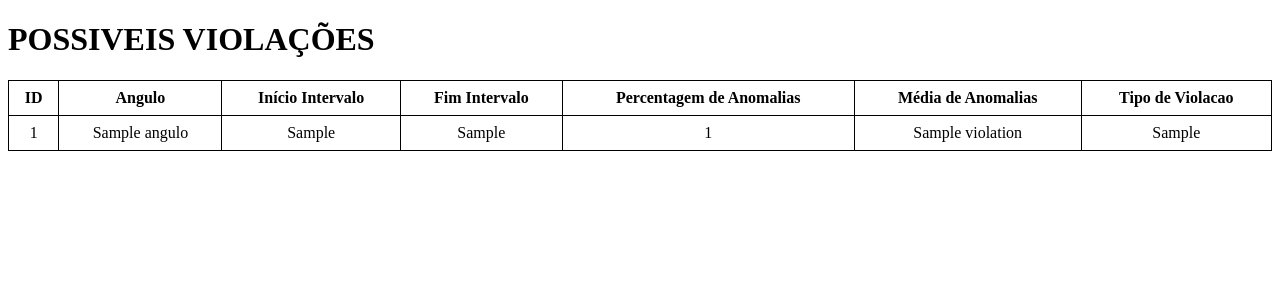
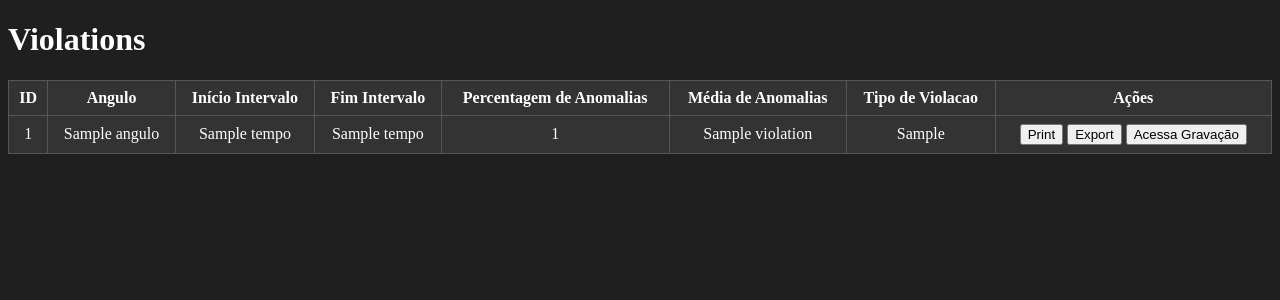
Before and after one commit to Tiagoconect/Desenvolvendo_uma_Aplicacao_IoT_para_Fiscalizar_a_Poluicao_Sonora_, a Flask app: template templates/index2.html in a window 1280 px wide. Shown: the top 300 px of the page. Run offline with Flask 3, Linux system fonts and the light colour scheme; the template is opened without the code that fills it: most values are stand-ins (such as "Sample title", 1, 10 or a date in 2020); parts of the project's set-up code (start-up, migrations or seed data) failed here and were passed over.

Commit message:
ajustando

```diff
--- a/fis_med.py
+++ b/fis_med.py
@@ -8,6 +8,8 @@ colecao = db["tratando_testeH"]
 
 # Criar uma nova coleção para valores que violaram os limites
 colecao_violacoes = db["violacoes"]
+colecao_violacoes.delete_many({})  # Remove todos os documentos da coleção "violacoes"
+
 
 # Limites de decibéis permitidos
 limite_dB_dia = 50  # Limite durante o dia
@@ -29,8 +31,9 @@ for documento in colecao.find():
     # Converta as horas para o formato de hora com segundos
     hora_inicio_intervalo = datetime.strptime(inicio_intervalo, "%H:%M:%S").time()
     hora_fim_intervalo = datetime.strptime(fim_intervalo, "%H:%M:%S").time()
+    tipo_violacao = None
     if percentagem_anomalias > 10:
-        tipo_violacao = None
+
         print(f"Ângulo do Servo: {angulo}, Percentual de Anomalia: {percentagem_anomalias:.2f}%")
         print(f"Média das Anomalias: {media_anomalias:.2f}")
         if anomalous_values:
--- a/templates/Tela_Principla.html
+++ b/templates/Tela_Principla.html
@@ -69,7 +69,7 @@
             <a href="#">Percentual de Anormalidade por Região</a>
         </div>
         <div class="menu-item">
-            <a href="#">Anormalidades com Grande Potencial de Infração</a>
+            <a href="http://192.168.43.249/index2">Possiveis Infrações</a>
         </div>
         <div class="menu-item">
             <a href="#">Opção 4</a>
--- a/templates/index2.html
+++ b/templates/index2.html
@@ -5,19 +5,26 @@
     <meta name="viewport" content="width=device-width, initial-scale=1.0">
     <title>Violations</title>
     <style>
+        body {
+            background-color: #1f1f1f; /* Dark background color */
+            color: #ffffff; /* Light text color */
+        }
+
         table {
             border-collapse: collapse;
             width: 100%;
+            background-color: #333; /* Dark table background color */
         }
+
         th, td {
-            border: 1px solid black;
+            border: 1px solid #555; /* Dark border color */
             padding: 8px;
             text-align: center;
         }
     </style>
 </head>
 <body>
-    <h1>POSSIVEIS VIOLAÇÕES</h1>
+    <h1>Violations</h1>
     <table>
         <tr>
             <th>ID</th>
@@ -27,18 +34,53 @@
             <th>Percentagem de Anomalias</th>
             <th>Média de Anomalias</th>
             <th>Tipo de Violacao</th>
+            <th>Ações</th>
         </tr>
         {% for violation in violations %}
             <tr>
                 <td>{{ violation._id }}</td>
                 <td>{{ violation.angulo }}</td>
-                <td>{{ violation.inicio_intervalo }}</td>
-                <td>{{ violation.fim_intervalo }}</td>
+                <td>{{ violation.inicio_intervalo.tempo }}</td>
+                <td>{{ violation.fim_intervalo.tempo }}</td>
                 <td>{{ violation.percentagem_anomalias }}</td>
                 <td>{{ violation.media_anomalias }}</td>
                 <td>{{ violation.tipo_violacao }}</td>
+                <td>
+                    <button onclick="printViolationRow(this.parentNode.parentNode)">Print</button>
+                    <button onclick="exportViolation('{{ violation._id }}')">Export</button>
+                    <button onclick="acessaGravacao('{{ violation._id }}')">Acessa Gravação</button>
+                </td>
             </tr>
         {% endfor %}
     </table>
+
+    <script>
+       function printViolationRow(row) {
+    // Clone the row to create a standalone table with only the selected row
+    const clonedTable = document.createElement('table');
+    clonedTable.appendChild(row.cloneNode(true));
+
+    // Create a new document to contain the cloned table
+    const newWindow = window.open('', '_blank');
+    newWindow.document.open();
+    newWindow.document.write('<html><head><title>Print Violation</title></head><body>');
+    newWindow.document.write(clonedTable.outerHTML);
+    newWindow.document.write('</body></html>');
+    newWindow.document.close();
+
+    // Print the newly created document
+    newWindow.print();
+    newWindow.close();
+}
+
+
+        function exportViolation(violationId) {
+
+        }
+
+        function acessaGravacao(violationId) {
+
+        }
+    </script>
 </body>
 </html>
```
